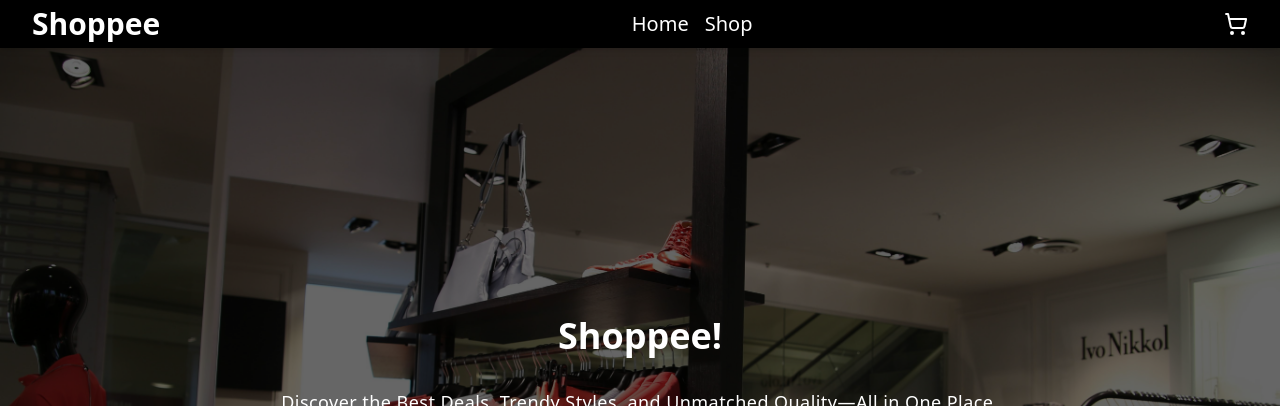
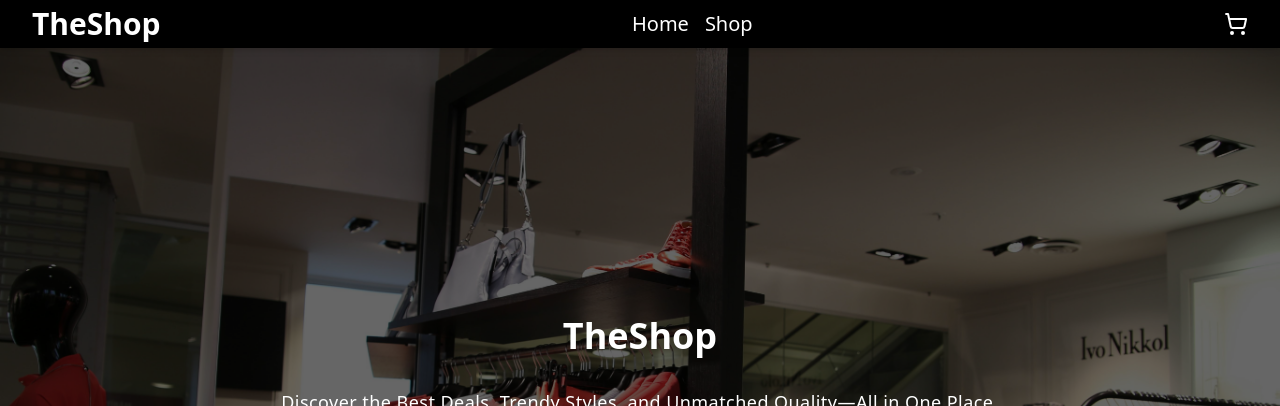
Before and after one commit to aiuyap/odin-shopping-cart, a React (Vite) app: page / in a window 1280 px wide. Shown: the top 406 px of the page. Built offline with nearby package versions, Linux system fonts and the light colour scheme.

Commit message:
refactor: changed shop name to TheShop

```diff
--- a/src/components/Home.jsx
+++ b/src/components/Home.jsx
@@ -1,15 +1,18 @@
+import { Link } from "react-router-dom";
 import { Button } from "./ui/button";
 
 export function Home() {
   return (
     <div className="bg-home-bg bg-cover bg-center">
       <div className="px flex min-h-screen flex-col items-center justify-center gap-8 bg-black bg-opacity-60 px-10">
-        <h1 className="text-4xl font-bold text-white">Shoppee!</h1>
+        <h1 className="text-4xl font-bold text-white">TheShop</h1>
         <p className="text-lg tracking-wide text-white">
           Discover the Best Deals, Trendy Styles, and Unmatched Quality—All in
           One Place.
         </p>
-        <Button>Shop now!</Button>
+        <Link to="/shop">
+          <Button>Shop now!</Button>
+        </Link>
       </div>
     </div>
   );
--- a/src/components/Navbar.jsx
+++ b/src/components/Navbar.jsx
@@ -5,7 +5,7 @@ export function Navbar() {
   return (
     <div className="fixed flex h-12 w-screen items-center justify-between bg-black px-8 text-white shadow-md">
       <Link to="/" className="text-3xl font-bold">
-        Shoppee
+        TheShop
       </Link>
       <nav className="flex justify-center gap-4 text-xl">
         <Link to="/">Home</Link>
```
